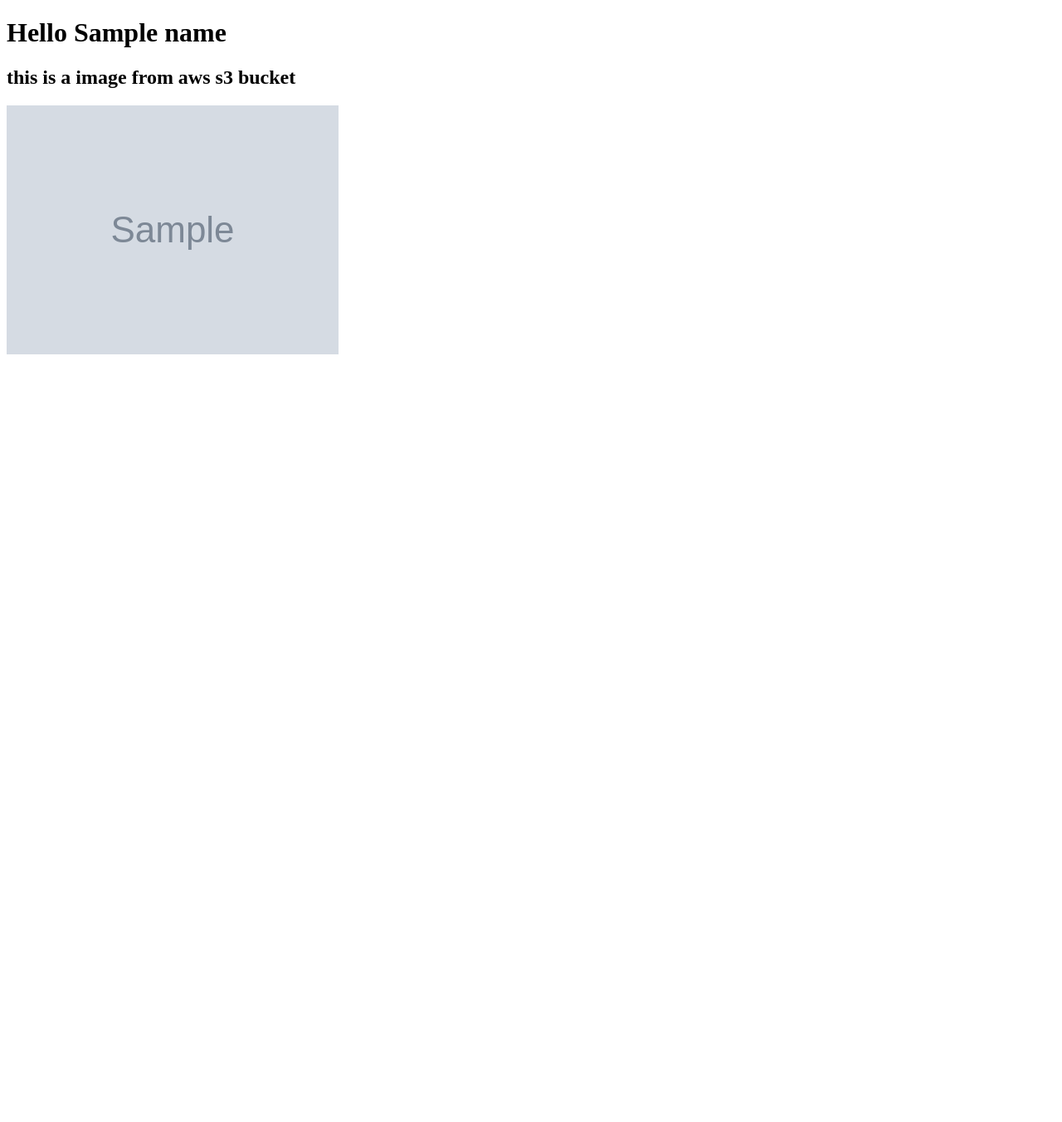
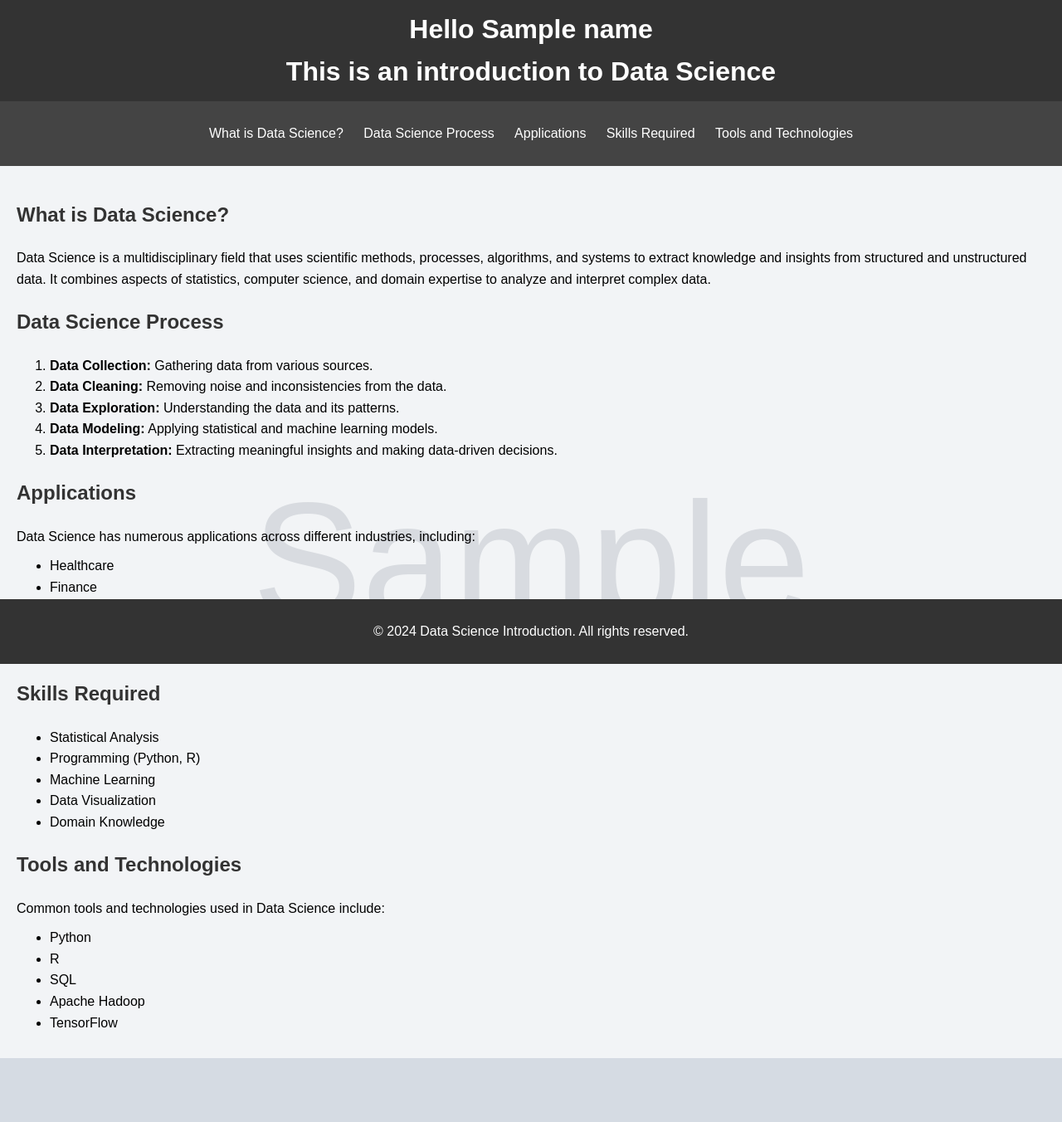
Before and after one commit to YardenAronson/DevOps_final_project, a Flask app: template templates/in_app.html in a window 1280 px wide. Shown: the whole page at 83% size. Before the commit the page ends 427 px from the top, so only its background shows below. Run offline with Flask 3, Linux system fonts and the light colour scheme; the template is opened without the code that fills it: most values are stand-ins (such as "Sample title", 1, 10 or a date in 2020); grey boxes marked "Sample" are stand-in pictures.

Commit message:
Update in_app.html

```diff
--- a/templates/in_app.html
+++ b/templates/in_app.html
@@ -1,15 +1,78 @@
+
 <!DOCTYPE html>
 <html lang="en">
 <head>
     <meta charset="UTF-8">
-    <title>in app</title>
+    <meta name="viewport" content="width=device-width, initial-scale=1.0">
+    <title>Introduction to Data Science</title>
+    <link rel="stylesheet" href="{{ url_for('static', filename='in_app.css') }}">
 </head>
-<body>
+<body style="background-image: url('{{ img_url }}'); background-size: cover; background-position: center; background-repeat: no-repeat;">
 
-<h1> Hello {{ name }}</h1>
-<h2> this is a image from aws s3 bucket</h2>
-{% if img_url %}
-        <img src="{{ img_url }}" alt="Image from S3">
-{% endif %}
+    <header>
+        <h1>Hello {{ name }}</h1>
+        <h1>This is an introduction to Data Science</h1>
+    </header>
+    <nav>
+        <ul>
+            <li><a href="#what-is-data-science">What is Data Science?</a></li>
+            <li><a href="#data-science-process">Data Science Process</a></li>
+            <li><a href="#applications">Applications</a></li>
+            <li><a href="#skills">Skills Required</a></li>
+            <li><a href="#tools">Tools and Technologies</a></li>
+        </ul>
+    </nav>
+    <main>
+        <section id="what-is-data-science">
+            <h2>What is Data Science?</h2>
+            <p>Data Science is a multidisciplinary field that uses scientific methods, processes, algorithms, and systems to extract knowledge and insights from structured and unstructured data. It combines aspects of statistics, computer science, and domain expertise to analyze and interpret complex data.</p>
+        </section>
+        <section id="data-science-process">
+            <h2>Data Science Process</h2>
+            <ol>
+                <li><strong>Data Collection:</strong> Gathering data from various sources.</li>
+                <li><strong>Data Cleaning:</strong> Removing noise and inconsistencies from the data.</li>
+                <li><strong>Data Exploration:</strong> Understanding the data and its patterns.</li>
+                <li><strong>Data Modeling:</strong> Applying statistical and machine learning models.</li>
+                <li><strong>Data Interpretation:</strong> Extracting meaningful insights and making data-driven decisions.</li>
+            </ol>
+        </section>
+        <section id="applications">
+            <h2>Applications</h2>
+            <p>Data Science has numerous applications across different industries, including:</p>
+            <ul>
+                <li>Healthcare</li>
+                <li>Finance</li>
+                <li>Marketing</li>
+                <li>Retail</li>
+                <li>Manufacturing</li>
+            </ul>
+        </section>
+        <section id="skills">
+            <h2>Skills Required</h2>
+            <ul>
+                <li>Statistical Analysis</li>
+                <li>Programming (Python, R)</li>
+                <li>Machine Learning</li>
+                <li>Data Visualization</li>
+                <li>Domain Knowledge</li>
+            </ul>
+        </section>
+        <section id="tools">
+            <h2>Tools and Technologies</h2>
+            <p>Common tools and technologies used in Data Science include:</p>
+            <ul>
+                <li>Python</li>
+                <li>R</li>
+                <li>SQL</li>
+                <li>Apache Hadoop</li>
+                <li>TensorFlow</li>
+            </ul>
+        </section>
+    </main>
+<br><br><br>
+    <footer>
+        <p>&copy; 2024 Data Science Introduction. All rights reserved.</p>
+    </footer>
 </body>
 </html>
```
